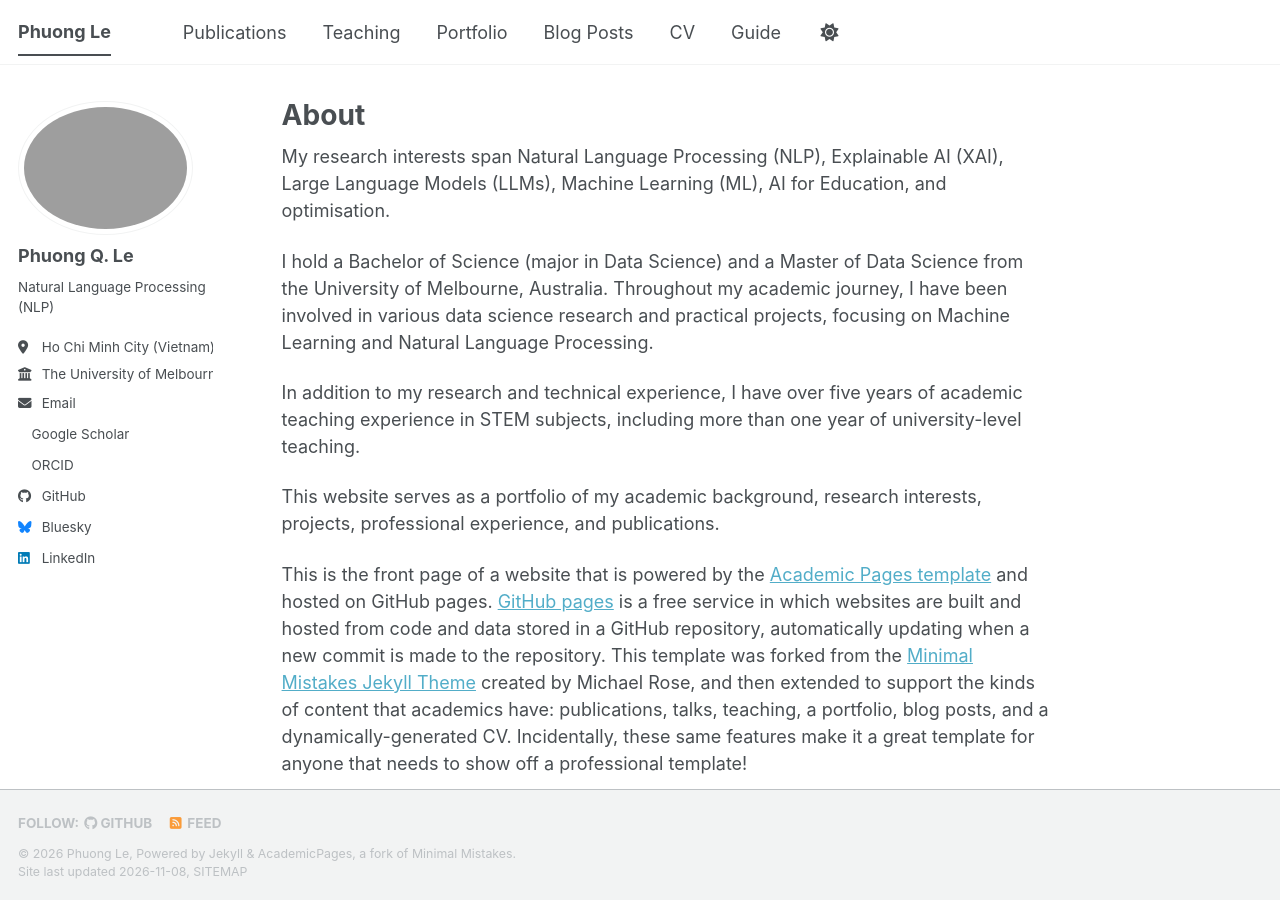
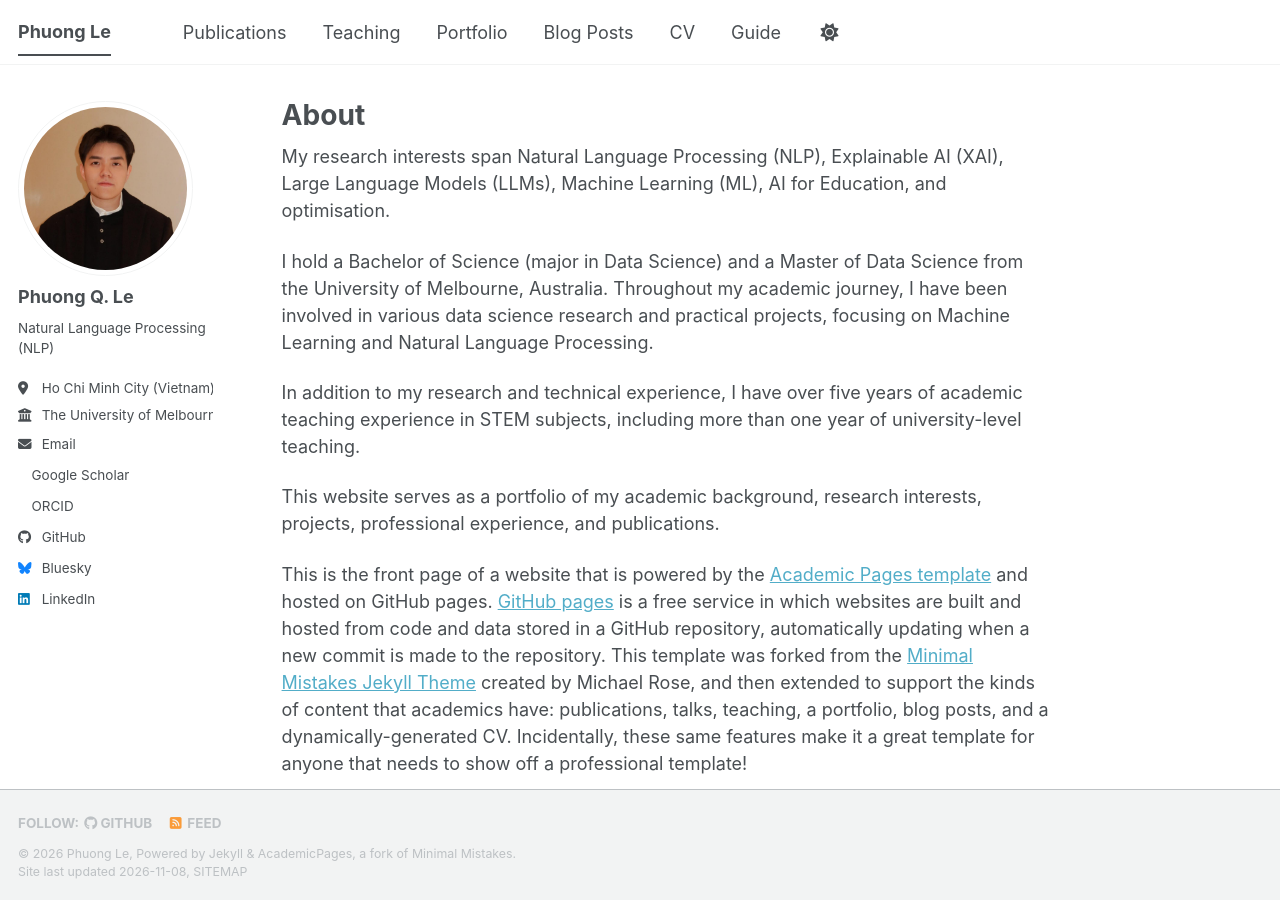
Before and after one commit to ple30/ple30.github.io, a Jekyll site: the page built from _pages/about.md, in a window 1280 px wide and 900 px high. Built offline with Jekyll 4.4.1, drawn with Linux system fonts in a browser that asks for light colours; a script bundle is joined from its source files by our own code; a style sheet for code colours, icons or effects is not loaded.

Commit message:
Fix avatar filename formatting in _config.yml
Corrected the filename format for the avatar image.

```diff
--- a/_config.yml
+++ b/_config.yml
@@ -23,7 +23,7 @@ repository               : "ple30/ple30.github.io"
 #               Additional customization can be done by editing /_includes/author-profile.html
 author:
   # Biographic information
-  avatar           : "Professional_Photo(4).jpg"
+  avatar           : "Professional Photo(4).jpg"
   name             : "Phuong Q. Le"
   pronouns         : # example: "she/her"
   bio              : "Natural Language Processing (NLP)"
```
